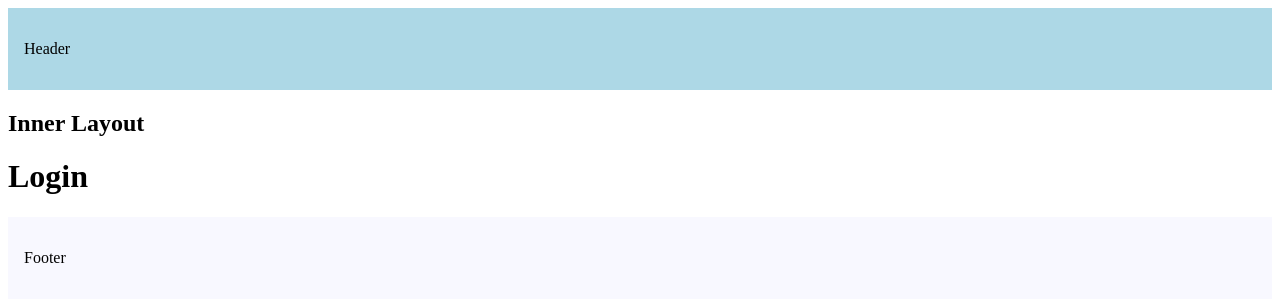
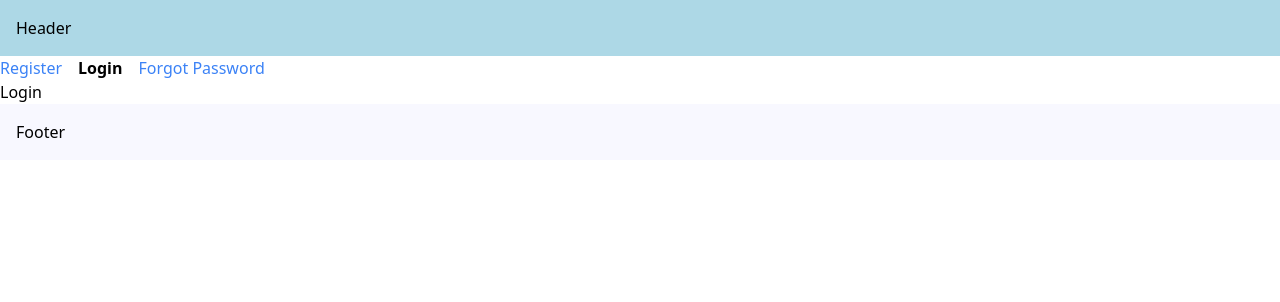
Before and after one commit to angnas/routing-demo, a Next.js app: page /login in a window 1280 px wide. Shown: the top 302 px of the page. Built offline with nearby package versions, Linux system fonts and the light colour scheme.

Commit message:
style active links

```diff
--- a/app/(auth)/(with-auth-layout)/layout.tsx
+++ /dev/null
@@ -1,12 +0,0 @@
-export default function AuthLayout({
-  children,
-}: {
-  children: React.ReactNode;
-}) {
-  return (
-    <>
-      <h2>Inner Layout</h2>
-      {children}
-    </>
-  );
-}
--- /dev/null
+++ b/app/(auth)/layout.tsx
@@ -0,0 +1,35 @@
+"use client";
+import Link from "next/link";
+import { usePathname } from "next/navigation";
+import "./styles.css";
+
+const navLinks = [
+  { name: "Register", href: "/register" },
+  { name: "Login", href: "/login" },
+  { name: "Forgot Password", href: "/forgot-password" },
+];
+
+export default function AuthLayout({
+  children,
+}: {
+  children: React.ReactNode;
+}) {
+  const pathname = usePathname();
+  return (
+    <>
+      {navLinks.map((link) => {
+        const isActive = pathname.startsWith(link.href);
+
+        return (
+          <Link
+            href={link.href}
+            key={link.name}
+            className={isActive ? "font-bold mr-4 " : "text-blue-500 mr-4"}>
+            {link.name}
+          </Link>
+        );
+      })}
+      {children}
+    </>
+  );
+}
--- /dev/null
+++ b/app/(auth)/styles.css
@@ -0,0 +1,3 @@
+@tailwind base;
+@tailwind components;
+@tailwind utilities;
```
Also changed, not shown: app/(auth)/login/page.tsx (renamed from app/(auth)/(with-auth-layout)/login/page.tsx), app/(auth)/register/page.tsx (renamed from app/(auth)/(with-auth-layout)/register/page.tsx).
